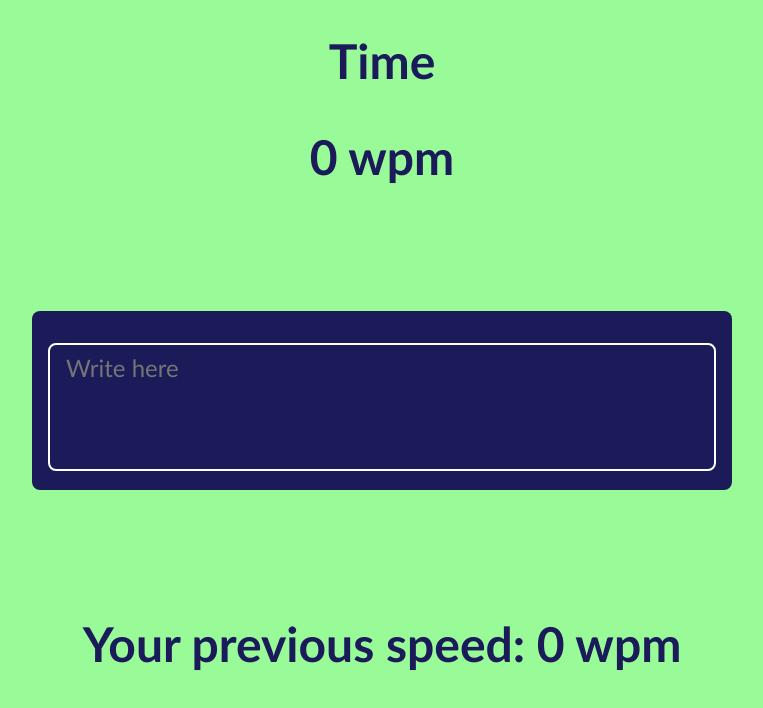
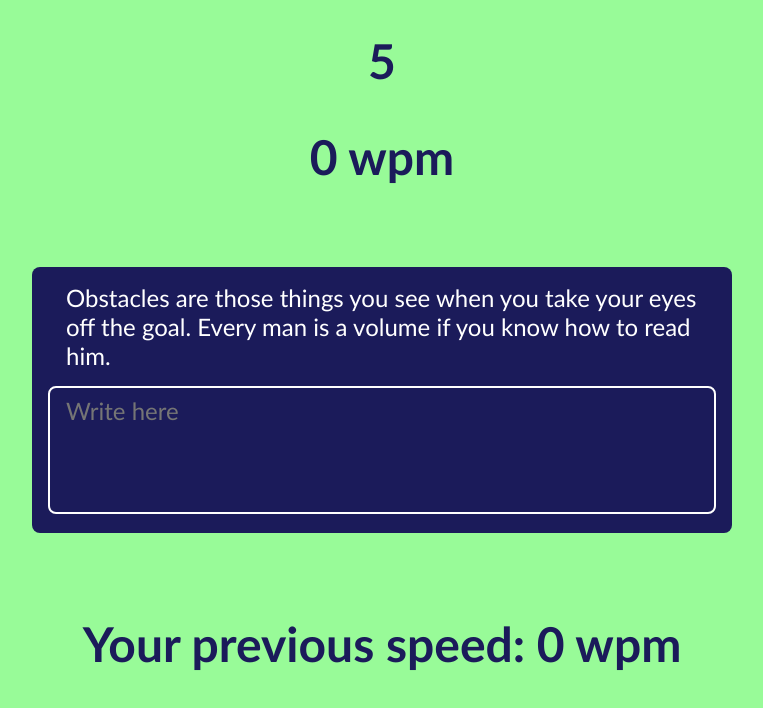
Before and after one commit to dristanta-silwal/TypingGame, a plain HTML site: page index.html in a window 1280 px wide. Shown: the whole page, without its empty margins (258-1021 px from the left). Drawn offline with Linux system fonts and the light colour scheme; no server answers.

Commit message:
quotes locally added

```diff
--- a/index.html
+++ b/index.html
@@ -6,7 +6,6 @@
     <meta name="viewport" content="width=device-width, initial-scale=1.0">
     <title>Typing Game</title>
     <link rel="stylesheet" href="style.css">
-    <script src="index.js" defer></script>
 </head>
 <body>
     <div class="timer" id="timer">Time</div>
@@ -16,5 +15,8 @@
         <textarea id="quote-input" class="quote-input" placeholder="Write here" autofocus></textarea>
     </div>
     <div class="t-history" id="t-history">Your previous speed: 0 wpm</div>
+
+    <!-- <script src="indexOffline.js" defer></script> -->
+    <script src="indexOnline.js" defer></script>
 </body>
 </html>
--- a/index.js
+++ b/indexOffline.js
@@ -1,5 +1,6 @@
 
 const RANDOM_QUOTE_URL = 'http://api.quotable.io/random';
+
 
 const quoteDisplayEL = document.getElementById('quote-display');
 const quoteInputEL = document.getElementById('quote-input');
@@ -17,13 +18,13 @@ function getRandomQuote() {
 
 async function renderNewQuote() {
     const quote = await getRandomQuote();
-    // console.log(quote)
+    // console.log(quote);
     quoteDisplayEL.innerText = '';
     quote.split('').forEach(character => {
         const characterSpan = document.createElement('span');
         characterSpan.innerText = character;
         quoteDisplayEL.appendChild(characterSpan);
-    });;
+    });
     quoteInputEL.value = null;
     if(letter){
         historyEl.innerText = `Your previous speed: ${Math.floor((letter*60) / (5*getTimertime()))} wpm`;
--- /dev/null
+++ b/indexOnline.js
@@ -0,0 +1,139 @@
+var QUOTESTORE = [
+    {
+        quote: "The purpose of our lives is to be happy. Life is what happens when you're busy making other plans."
+    }, {
+        quote: "Life is what happens when you're busy making other plans. Get busy living or get busy dying."
+    }, {
+        quote: "Get busy living or get busy dying. You only live once, but if you do it right, once is enough."
+    }, {
+        quote: "You only live once, but if you do it right, once is enough. Many of life's failures are people who did not realize how close they were to success when they gave up."
+    }, {
+        quote: "Many of life's failures are people who did not realize how close they were to success when they gave up. If you want to live a happy life, tie it to a goal, not to people or things."
+    }, {
+        quote: "If you want to live a happy life, tie it to a goal, not to people or things. Imagination will often carry us to worlds that never were. But without it we go nowhere."
+    }, {
+        quote: "Never let the fear of striking out keep you from playing the game. Money and success don't change people; they merely amplify what is already there."
+    }, {
+        quote: "Money and success don't change people; they merely amplify what is already there. Knowledge without justice ought to be called cunning rather than wisdom."
+    }, {
+        quote: "Your time is limited, so don't waste it living someone else's life. Don't be trapped by dogma - which is living with the results of other people's thinking."
+    }, {
+        quote: "If life were predictable it would cease to be life, and be without flavor. You are important enough to ask and you are blessed enough to receive back."
+    }, {
+        quote: "When everything seems to be going against you, remember that the airplane takes off against the wind, not with it."
+    }, {
+        quote: "The least of things with a meaning is worth more in life than the greatest of things without it."
+    }, {
+        quote: "Obstacles are those things you see when you take your eyes off the goal. Every man is a volume if you know how to read him."
+    }, {
+        quote: "The biggest adventure you can ever take is to live the life of your dreams. Friendship without self-interest is one of the rare and beautiful things of life."
+    }, {
+        quote: "For it was not into my ear you whispered, but into my heart. It was not my lips you kissed, but my soul."
+    }, {
+        quote: "To give oneself earnestly to the duties due to men, and, while respecting spiritual beings, to keep aloof from them, may be called wisdom."
+    }, {
+        quote: "All men have a sweetness in their life. That is what helps them go on. It is towards that they turn when they feel too worn out."
+    }, {
+        quote: "We can change our lives. We can do, have, and be exactly what we wish. History will be kind to me for I intend to write it."
+    }, {
+        quote: "You cannot step twice into the same river, for other waters are continually flowing in. In skating over thin ice our safety is in our speed."
+    }, {
+        quote: "In romance, we feel the need to zoom in and expound on our partner's foibles in intimate detail; in friendship, we tend to do the opposite, avoiding confrontation through fear, lethargy or both."
+    }, {
+        quote: "Your attitude, not your aptitude, will determine your altitude. Wisdom is the reward you get for a lifetime of listening when you'd have preferred to talk."
+    }, {
+        quote: "No party has a monopoly on wisdom. No democracy works without compromise. But when Governor Romney and his allies in Congress tell us we can somehow lower our deficit by spending trillions more on new tax breaks for the wealthy - well, you do the math. I refuse to go along with that. And as long as I'm President, I never will."
+    }, {
+        quote: "The heart has its reasons which reason knows not of. His lack of education is more than compensated for by his keenly developed moral bankruptcy."
+    }, {
+        quote: "We are what our thoughts have made us; so take care about what you think. Words are secondary. Thoughts live; they travel far."
+    }, {
+        quote: "Ignorant men don't know what good they hold in their hands until they've flung it away. The doors of wisdom are never shut."
+    }, {
+        quote: "Do not wait; the time will never be 'just right.' Start where you stand, and work with whatever tools you may have at your command, and better tools will be found as you go along."
+    }, {
+        quote: "Every great dream begins with a dreamer. Always remember, you have within you the strength, the patience, and the passion to reach for the stars to change the world."
+    }, {
+        quote: "When we feel love and kindness toward others, it not only makes others feel loved and cared for, but it helps us also to develop inner happiness and peace."
+    }, {
+        quote: "Your talent is God's gift to you. What you do with it is your gift back to God."
+    }
+]
+
+function getRandomQuote() {
+    const randomIndex = Math.floor(Math.random() * QUOTESTORE.length);
+    return QUOTESTORE[randomIndex].quote;
+}
+
+
+const quoteDisplayEL = document.getElementById('quote-display');
+const quoteInputEL = document.getElementById('quote-input');
+const timerEL = document.getElementById('timer');
+const speedEl = document.getElementById('t-speed');
+const historyEl = document.getElementById('t-history');
+
+let letter = 0;
+
+function renderNewQuote() {
+    const quote = getRandomQuote();
+    // console.log(quote);
+    quoteDisplayEL.innerText = '';
+    quote.split('').forEach(character => {
+        const characterSpan = document.createElement('span');
+        characterSpan.innerText = character;
+        quoteDisplayEL.appendChild(characterSpan);
+    });
+    quoteInputEL.value = null;
+    if(letter){
+        historyEl.innerText = `Your previous speed: ${Math.floor((letter*60) / (5*getTimertime()))} wpm`;
+    }
+    startTimer();
+    letter = 0;
+}
+
+let startTime;
+function startTimer() {
+    timerEL.innerText = 0;
+    speedEl.innerText = '0 wpm';
+    startTime = new Date();
+    setInterval(() => {
+        speedEl.innerText = `${Math.floor((letter*60) / (5*getTimertime()))} wpm`;
+        timerEL.innerText = getTimertime();
+    }, 1000);
+}
+
+function getTimertime() {
+    return Math.floor((new Date() - startTime) /1000)
+}
+
+renderNewQuote()
+
+
+quoteInputEL.addEventListener('input', () => {
+    const arrayQuote = quoteDisplayEL.querySelectorAll('span');
+    const arrayValue = quoteInputEL.value.split('');
+
+    let correct = true;
+    arrayQuote.forEach((char, index) => {
+        const character = arrayValue[index];
+        if(character == null){
+            char.classList.remove('correct');
+            char.classList.remove('incorrect');
+            correct = false;
+        } else if (character === char.innerText) {
+            char.classList.add('correct');
+            char.classList.remove('incorrect');
+            letter = arrayValue.length;
+            // console.log(letter);
+        } else{
+            char.classList.add('incorrect');
+            char.classList.remove('correct');
+            correct = false;
+        }
+
+    });
+
+    if(correct) {
+        renderNewQuote();
+    }
+});
```
Also changed, not shown: 1 other file.
